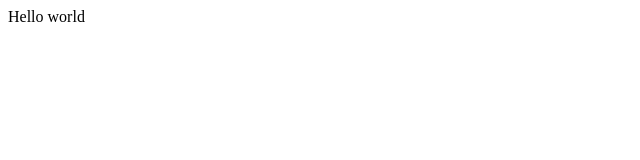
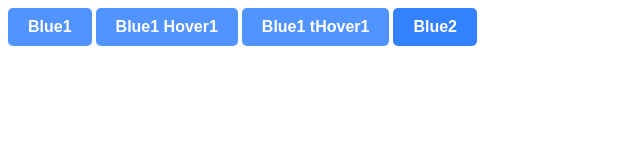
Before and after one commit to HPD1155/ModernKit, a plain HTML site: page index.html in a window 1280 px wide. Shown: the whole page, without its empty margins (0-640 px from the left). Drawn offline with Linux system fonts and the light colour scheme.

Commit message:
Made some button UI's

```diff
--- a/index.html
+++ b/index.html
@@ -9,9 +9,11 @@
 </head>
 
 <body>
-  Hello world
   <script src="script.js"></script>
-
+  <button class="mk-button-blue1">Blue1</button>
+  <button class="mk-button-blue1-HOVER1">Blue1 Hover1</button>
+   <button class="mk-button-blue1-tHOVER1">Blue1 tHover1</button>
+  <button class="mk-button-blue2">Blue2</button>
 </body>
 
 </html>
--- a/style.css
+++ b/style.css
@@ -2,3 +2,71 @@ html {
   height: 100%;
   width: 100%;
 }
+
+.mk-button-blue1 {
+  padding: 10px 20px;
+  border: none;
+  background-color: rgb(82, 148, 255);
+  border-radius: 5px;
+  font-family: sans-serif;
+  font-weight: bold;
+  color: white;
+  font-size: 16px;
+}
+
+.mk-button-blue2 {
+  padding: 10px 20px;
+  border: none;
+  background-color: rgb(51, 129, 255);
+  border-radius: 5px;
+  font-family: sans-serif;
+  font-weight: bold;
+  color: white;
+  font-size: 16px;
+}
+
+.mk-button-blue1-HOVER1 {
+  padding: 10px 20px;
+  border: none;
+  background-color: rgb(82, 148, 255);
+  border-radius: 5px;
+  font-family: sans-serif;
+  font-weight: bold;
+  color: white;
+  font-size: 16px;
+}
+
+.mk-button-blue1-HOVER1:hover {
+  padding: 10px 20px;
+  border: none;
+  background-color: rgb(51, 129, 255);
+  border-radius: 5px;
+  font-family: sans-serif;
+  font-weight: bold;
+  color: white;
+  font-size: 16px;
+}
+
+.mk-button-blue1-tHOVER1 {
+  padding: 10px 20px;
+  border: none;
+  background-color: rgb(82, 148, 255);
+  border-radius: 5px;
+  font-family: sans-serif;
+  font-weight: bold;
+  color: white;
+  font-size: 16px;
+  transition: background-color;
+  transition-duration: 0.2s;
+}
+
+.mk-button-blue1-tHOVER1:hover {
+  padding: 10px 20px;
+  border: none;
+  background-color: rgb(51, 129, 255);
+  border-radius: 5px;
+  font-family: sans-serif;
+  font-weight: bold;
+  color: white;
+  font-size: 16px;
+}
```
Also changed, not shown: 2 other files.
